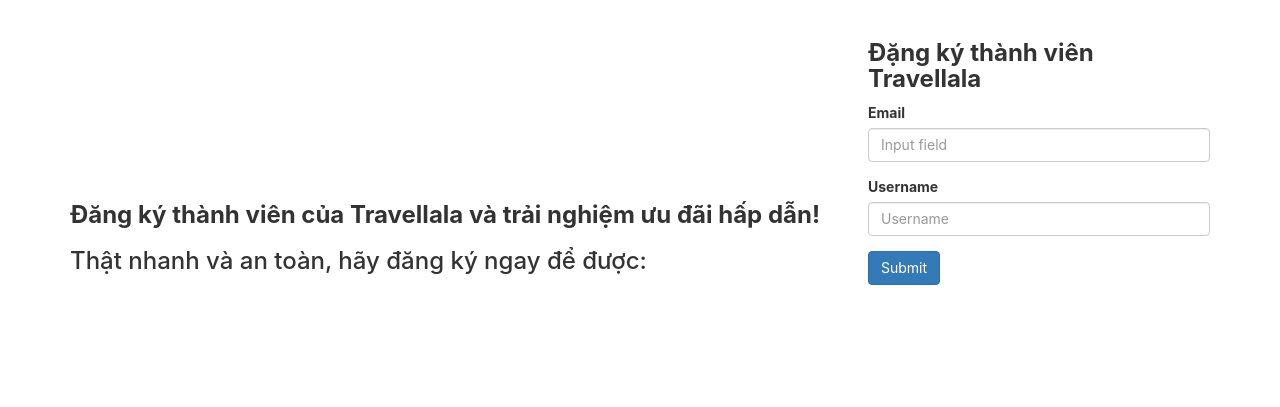
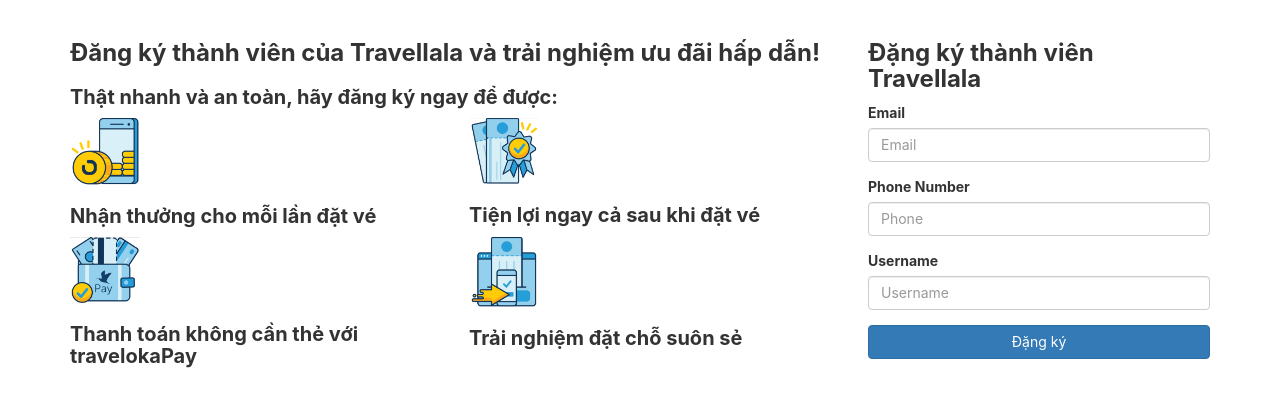
Before and after one commit to NguyenPhuTai/travellala, a PHP site: page /create-acc.php in a window 1280 px wide. Shown: the part 70-477 px from the top of the page. Run offline with PHP 8.4, Linux system fonts and the light colour scheme.

Commit message:
update create-acc

```diff
--- a/create-acc.php
+++ b/create-acc.php
@@ -11,6 +11,10 @@
     <style>
         h1{
             font-size: 24px;
+            font-weight: 700;
+        }
+        h3{
+            font-size: 20px;
             font-weight: 700;
         }
         body{
@@ -29,9 +33,24 @@
         .right-body{
             flex: 70%;
             display: flex;
-            flex-direction: column-reverse;
+            flex-direction: column;
 
 
+        }
+        .btn-primary{
+            width: 100%;
+        }
+        .right-body-banner{
+            display: flex;
+            flex-wrap:wrap ;
+            justify-content: space-between;
+        }
+        .banner{
+            flex: 50%;
+        }
+        .icon{
+            max-width: 70px;
+            max-height: 70px;
         }
     </style>
 </head>
@@ -39,9 +58,27 @@
     <div class="container">
 
         <div class="right-body">
-            <div>
+            <div class="">
                 <h1>Đăng ký thành viên của Travellala và trải nghiệm ưu đãi hấp dẫn!</h1>
                 <h3>Thật nhanh và an toàn, hãy đăng ký ngay để được:</h3>
+            </div>
+            <div class="right-body-banner">
+                <div class="banner">
+                    <img src="icon/icon-phone.png" alt="" class="icon">
+                    <h3>Nhận thưởng cho mỗi lần đặt vé</h3>
+                </div>
+                <div class="banner">
+                <img src="icon/icon-convenient.png" alt="" class="icon">
+                    <h3>Tiện lợi ngay cả sau khi đặt vé</h3>
+                </div>
+                <div class="banner">
+                <img src="icon/icon-pay.png" alt="" class="icon">
+                    <h3>Thanh toán không cần thẻ với travelokaPay</h3>
+                </div>
+                <div class="banner">
+                <img src="icon/icon-adventure.png" alt="" class="icon">
+                    <h3>Trải nghiệm đặt chỗ suôn sẻ</h3>
+                </div>
             </div>
         </div>
         <div class="left-body">
@@ -50,7 +87,11 @@
 
                 <div class="form-group">
                     <label for="">Email</label>
-                    <input type="email" class="form-control" id="" placeholder="Input field">
+                    <input type="email" class="form-control" id="" placeholder="Email">
+                </div>
+                <div class="form-group">
+                    <label for="">Phone Number</label>
+                    <input type="number" class="form-control" id="" placeholder="Phone" >
                 </div>
                 <div class="form-group">
                     <label for="">Username</label>
@@ -58,7 +99,7 @@
                 </div>
 
 
-                <button type="submit" class="btn btn-primary">Submit</button>
+                <button type="submit" class="btn btn-primary">Đặng ký</button>
             </form>
         </div>
     </div>
--- a/header.php
+++ b/header.php
@@ -4,7 +4,7 @@
     <meta charset="UTF-8">
     <meta http-equiv="X-UA-Compatible" content="IE=edge">
     <meta name="viewport" content="width=device-width, initial-scale=1.0">
-    <title>Document</title>
+    <title>travellala</title>
     <!-- Latest compiled and minified CSS -->
     <link rel="stylesheet" href="https://maxcdn.bootstrapcdn.com/bootstrap/3.4.1/css/bootstrap.min.css">
 
```
Also changed, not shown: icon/icon-adventure.png (added), icon/icon-convenient.png (added), icon/icon-pay.png (added), icon/icon-phone.png (added).
